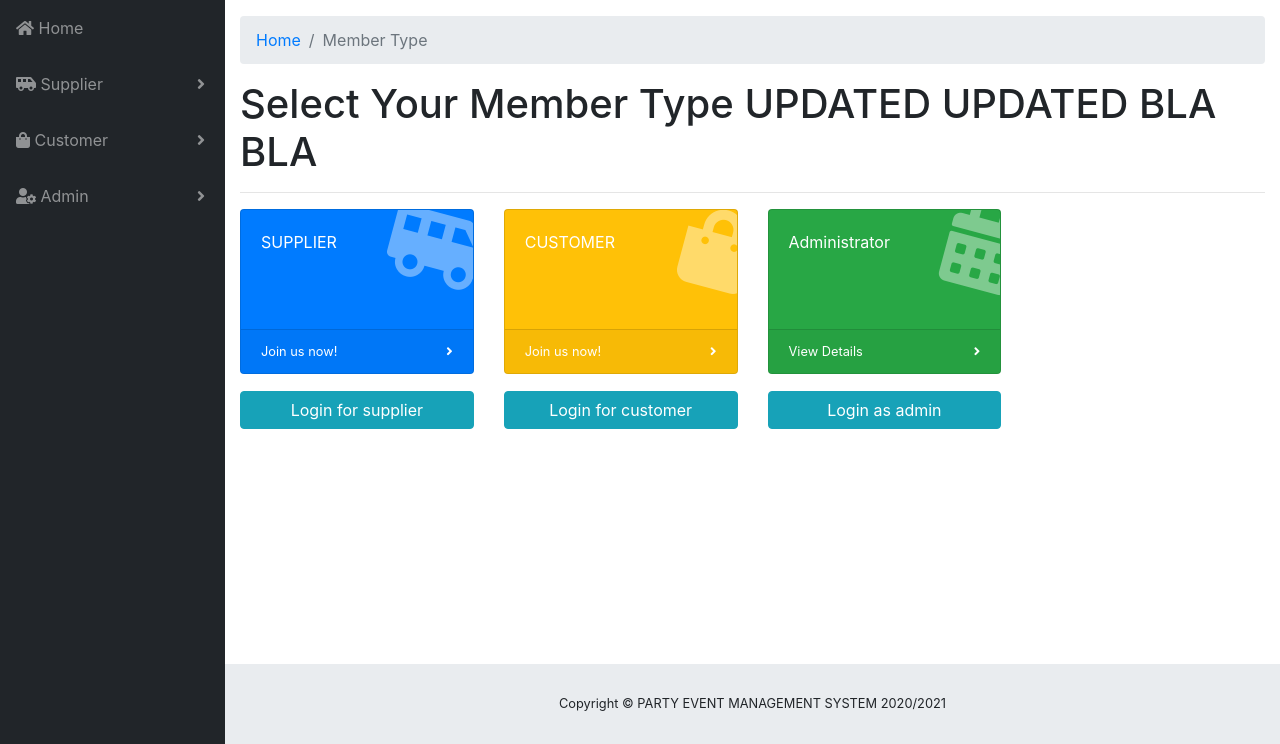
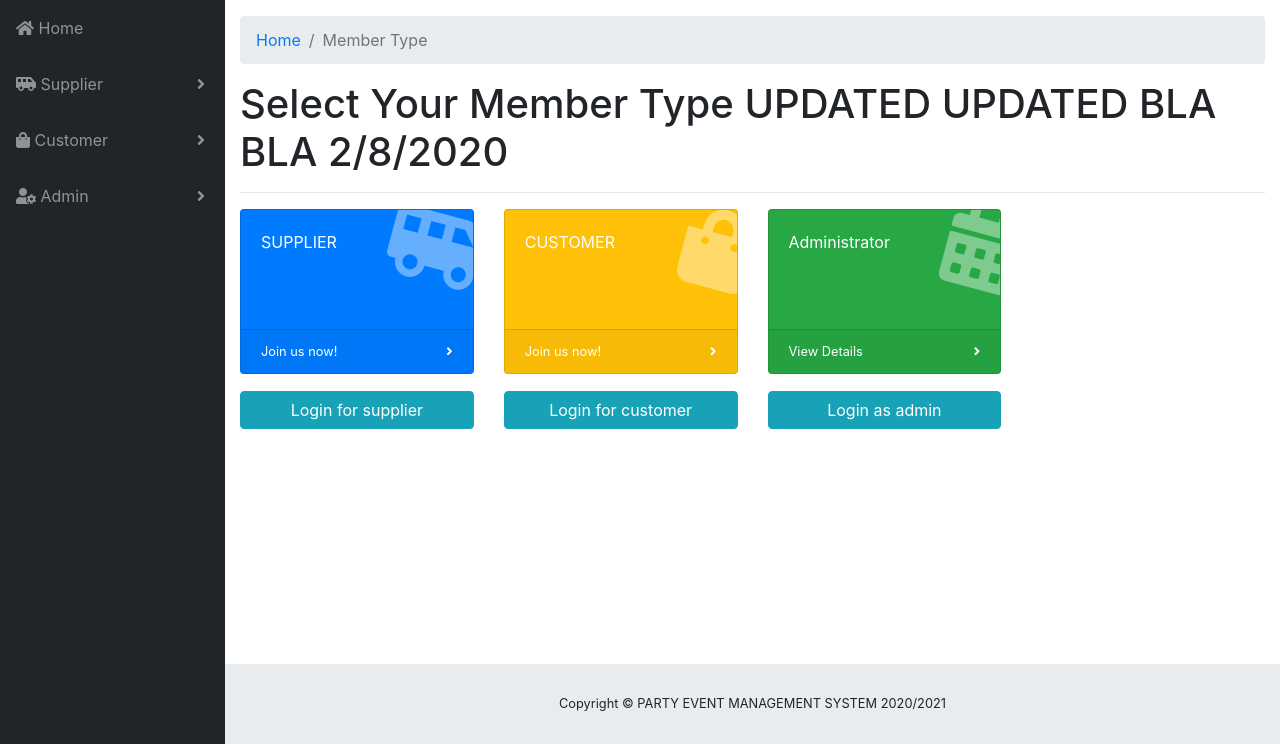
Before and after one commit to yewkhen97/Event_management_system, a PHP site: page /EMS/ in a window 1280 px wide. Shown: the part 56-800 px from the top of the page. Run offline with PHP 8.4, Linux system fonts and the light colour scheme.

Commit message:
Update index.php
2/8/2020

```diff
--- a/ApplicationLayer/UserView/index.php
+++ b/ApplicationLayer/UserView/index.php
@@ -372,7 +372,7 @@ span.psw {
 
           <!-- Page Content -->
 
-          <h1>Select Your Member Type UPDATED UPDATED BLA BLA</h1>
+          <h1>Select Your Member Type UPDATED UPDATED BLA BLA 2/8/2020</h1>
 
           <hr>
              <!-- Icon Cards-->
```
